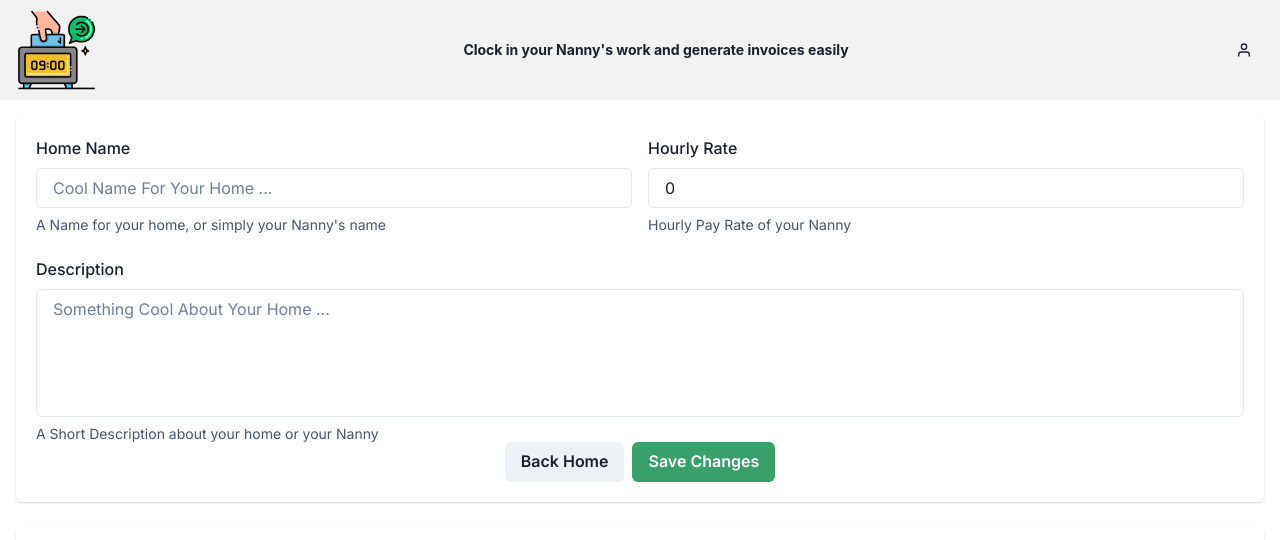
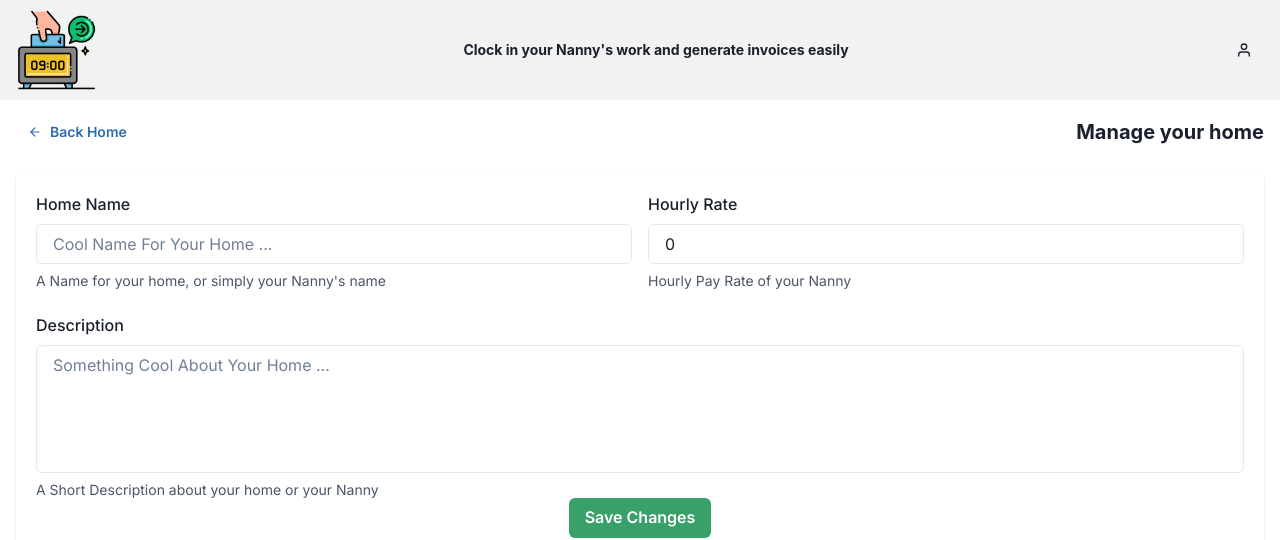
Before and after one commit to satshree/nanni-clock, a Next.js app: page /home/settings in a window 1280 px wide. Shown: the top 540 px of the page. Built offline with nearby package versions, Linux system fonts and the light colour scheme; no server answers; the database is empty; sample sign-in values are in the browser's storage.

Commit message:
minor layout change on settings page

```diff
--- a/src/app/home/settings/page.tsx
+++ b/src/app/home/settings/page.tsx
@@ -7,7 +7,6 @@ import {
   CardBody,
   Center,
   Button,
-  HStack,
   FormControl,
   FormLabel,
   Input,
@@ -31,7 +30,7 @@ import {
   ModalBody,
   ModalFooter,
 } from "@chakra-ui/react";
-import { FiTrash, FiUserPlus } from "react-icons/fi";
+import { FiArrowLeft, FiTrash, FiUserPlus } from "react-icons/fi";
 
 import { FamilyType } from "@/types";
 import { addFamily, getFamily, removeFamily, setHome } from "@/firebase/data";
@@ -210,6 +209,19 @@ function Settings() {
 
   return (
     <>
+      <Flex align="center" justify="space-between">
+        <Button
+          size="sm"
+          colorScheme="blue"
+          variant="ghost"
+          leftIcon={<FiArrowLeft />}
+          onClick={() => router.push("/home")}
+        >
+          Back Home
+        </Button>
+        <Heading size="md">Manage your home</Heading>
+      </Flex>
+      <br />
       <Card>
         <CardBody>
           <form onSubmit={handleSubmit}>
@@ -261,21 +273,9 @@ function Settings() {
               </FormHelperText>
             </FormControl>
             <Center>
-              <HStack>
-                <Button
-                  onClick={() => router.push("/home")}
-                  isDisabled={formLoading}
-                >
-                  Back Home
-                </Button>
-                <Button
-                  type="submit"
-                  colorScheme="green"
-                  isLoading={formLoading}
-                >
-                  Save Changes
-                </Button>
-              </HStack>
+              <Button type="submit" colorScheme="green" isLoading={formLoading}>
+                Save Changes
+              </Button>
             </Center>
           </form>
         </CardBody>
```
